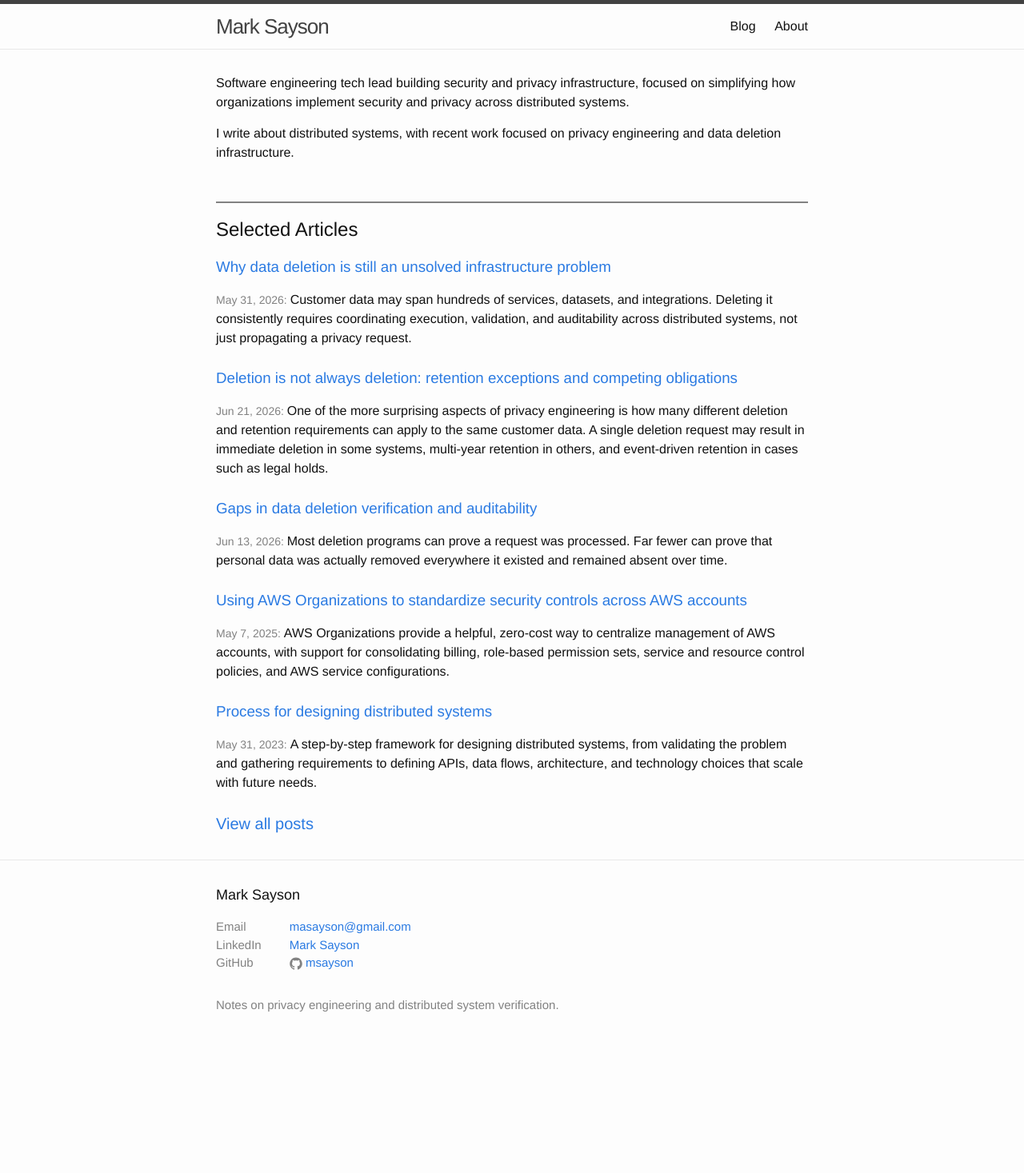
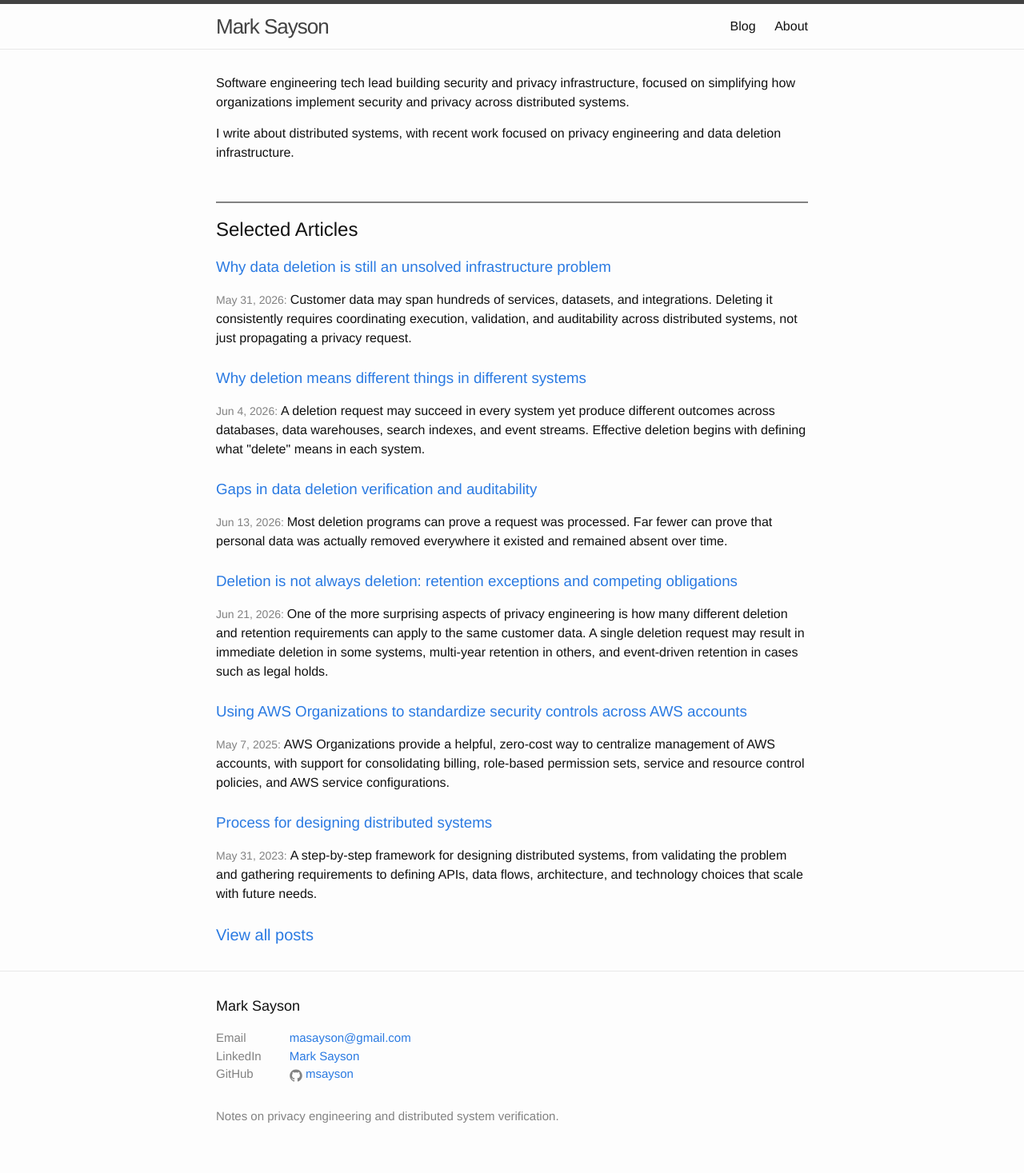
Before and after one commit to msayson/msayson.github.io, a Jekyll site: the page built from index.html, in a window 1280 px wide. Shown: the whole page at 80% size. Built offline with Jekyll 4.4.1, drawn with Linux system fonts in a browser that asks for light colours; before the commit the page ends 1328 px from its top, so only the background shows below that.

Commit message:
Add and reorder privacy posts in selected articles

```diff
--- a/index.html
+++ b/index.html
@@ -22,8 +22,9 @@ layout: default
 
   {% assign featured_slugs = "
     why-data-deletion-is-still-unsolved,
+    why-deletion-means-different-things,
+    gaps-in-data-deletion-verification-auditability,
     deletion-is-not-always-deletion,
-    gaps-in-data-deletion-verification-auditability,
     aws-organizations,
     step-by-step-process-designing-distributed-systems
   " | split: "," %}
```
